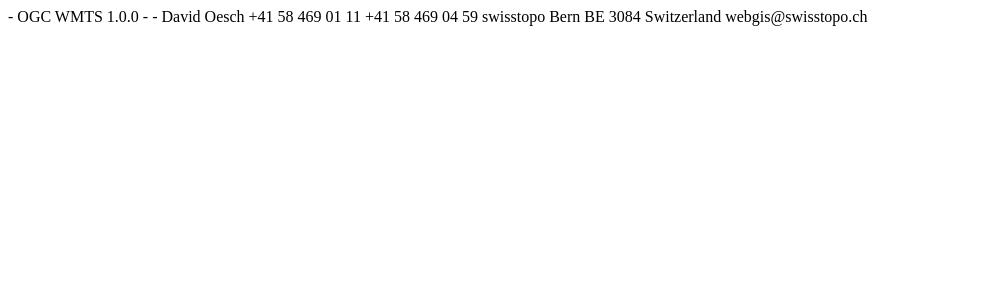
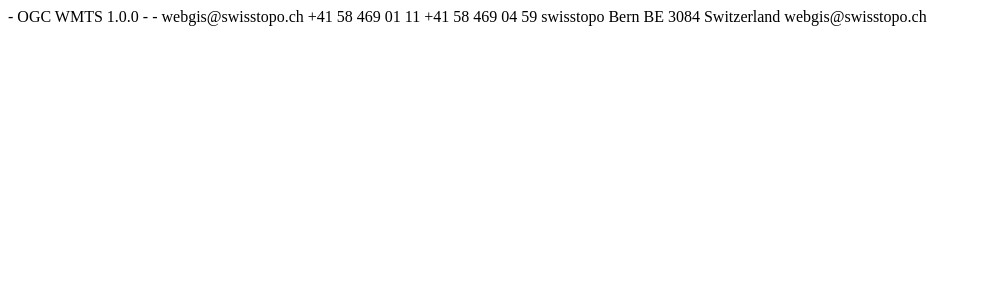
Before and after one commit to geoadmin/service-wmts, a Flask app: template app/templates/StandardHeader.xml.jinja in a window 1280 px wide. Shown: the top 300 px of the page, without its empty margins (0-982 px from the left). Run offline with Flask 3, Linux system fonts and the light colour scheme; the template is opened without the code that fills it, so the values that code supplies are empty; parts of the project's set-up code (start-up, migrations or seed data) failed here and were passed over.

Commit message:
updating individual name

```diff
--- a/app/templates/StandardHeader.xml.jinja
+++ b/app/templates/StandardHeader.xml.jinja
@@ -18,7 +18,7 @@
         <ows:ProviderSite xlink:href="http://www.swisstopo.admin.ch"/>
         <ows:ServiceContact>
             {# TODO CLEAN_UP remove hardcoded contact #}
-            <ows:IndividualName>David Oesch</ows:IndividualName>
+            <ows:IndividualName>webgis@swisstopo.ch</ows:IndividualName>
             <ows:PositionName></ows:PositionName>
             <ows:ContactInfo>
                 <ows:Phone>
--- a/openapi.yml
+++ b/openapi.yml
@@ -407,7 +407,7 @@
                       <ows:ProviderName>Bundesamt für Landestopografie swisstopo</ows:ProviderName>
                       <ows:ProviderSite xlink:href="http://www.swisstopo.admin.ch"/>
                       <ows:ServiceContact>
-                          <ows:IndividualName>David Oesch</ows:IndividualName>
+                          <ows:IndividualName>webgis@swisstopo.ch</ows:IndividualName>
                           <ows:PositionName></ows:PositionName>
                           <ows:ContactInfo>
                               <ows:Phone>
```
